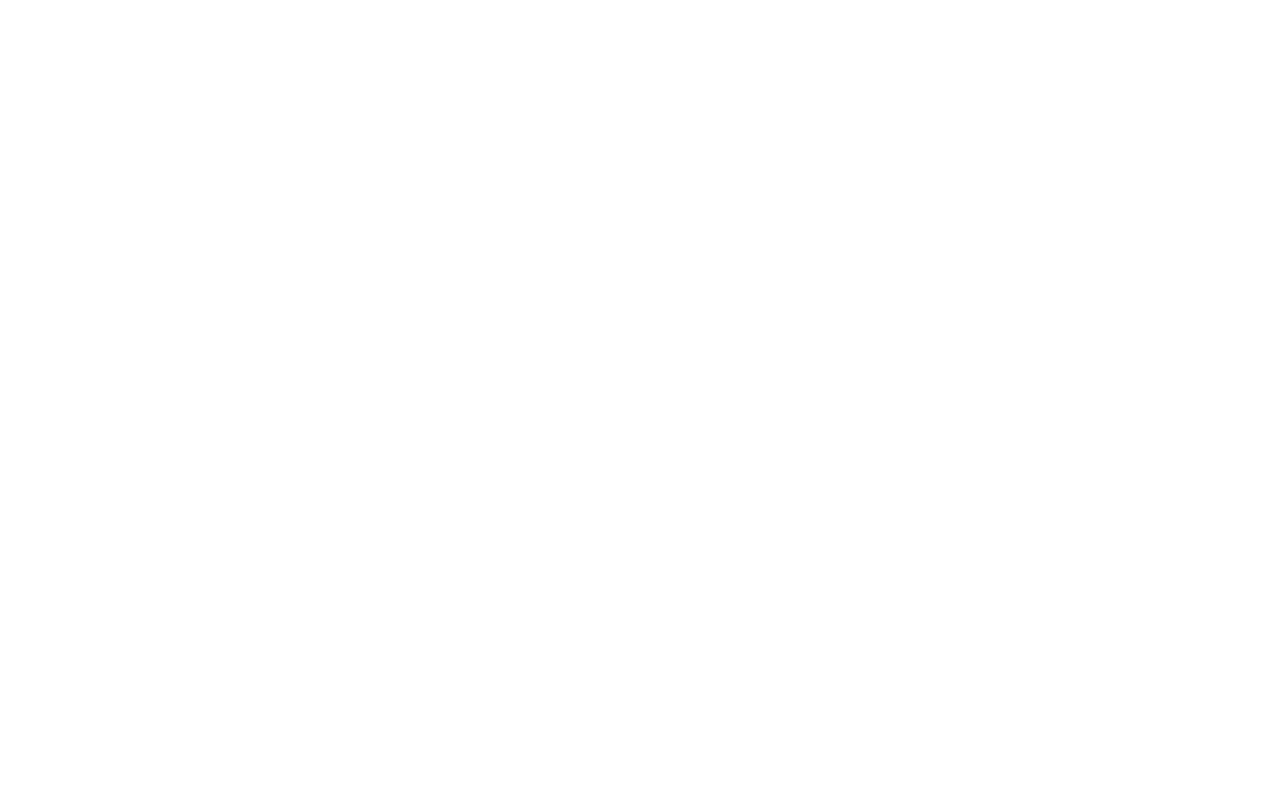
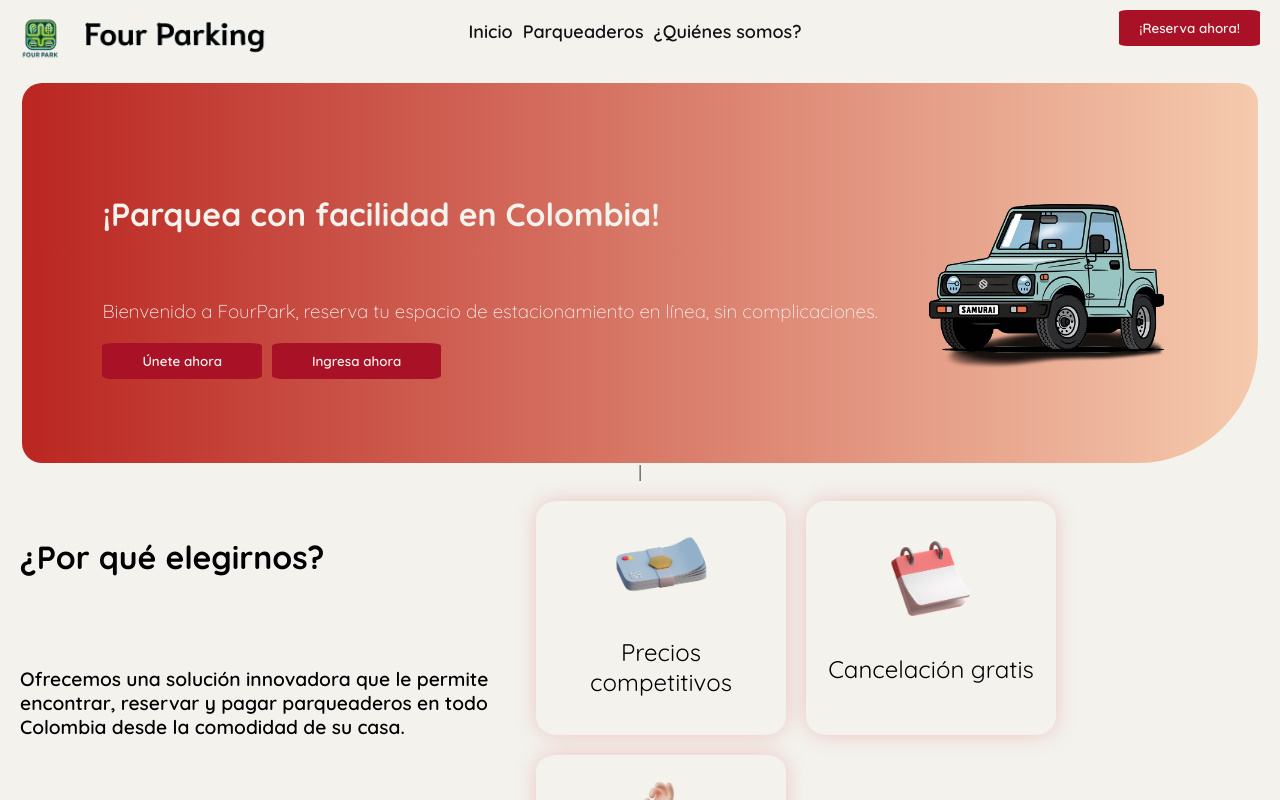
Before and after one commit to JuanAndresGonzalez/four-park, a React (Vite) app: page /gerente in a window 1280 px wide. Before the commit this address had no page. Built offline with nearby package versions, Linux system fonts and the light colour scheme.

Commit message:
Se agrega vista gerente

```diff
--- /dev/null
+++ b/src/gerente.jsx
@@ -0,0 +1,80 @@
+import React from 'react';
+import logo from './assets/img/logo.png';
+import camioneta from './assets/img/camioneta.png';
+import dinero from './assets/img/dinero.png';
+import calendario from './assets/img/calendario.png';
+import mano from './assets/img/mano.png';
+import styles from './Homepage.module.css';
+
+
+import { useNavigate } from 'react-router-dom';
+
+const Home = () => {
+  const navigate = useNavigate();
+
+  const handleReservationClick = () => {
+    navigate('/reserva'); // Navigate to the reserva view
+  };
+
+  const handleRegistrationClick = () => {
+    navigate('/registration'); // Navigate to the reserva view
+  };
+
+  const handleIniseClick = () => {
+    navigate('/inise'); // Navigate to the reserva view
+  };
+
+  return (
+    <div className={styles.Homepage}>
+      <nav>
+        <div className={styles.logocontainer}>
+        <img src={logo} alt="Four Parking logo" className={styles.logo}/>
+        </div>
+        <div className={styles.navLinks}>
+        <a href="/">Inicio</a>
+        <a href="/parqueadero">Parqueaderos</a>
+        <a href="/somos">¿Quiénes somos?</a>
+        <button onClick={handleReservationClick} className={styles.Reservationbutton}>¡Reserva ahora!</button>
+        </div>
+      </nav>
+
+      <div className={styles.BannerContainer}>
+      <img src={camioneta} alt="Camioneta suzuki" className={styles.SuzukiImage} />
+      <div className={styles.BannerText}>
+          <p><h2 className={styles.MainBannerText}>¡Parquea con facilidad en Colombia!</h2></p><br />
+          <p><h3 className={styles.SecondBannerText}>Bienvenido a FourPark, reserva tu espacio de estacionamiento en línea, sin complicaciones.</h3></p>
+          <div className={styles.BannerButtons}>
+          <button onClick={handleRegistrationClick} className={styles.BannerButton}>Únete ahora</button>
+          <button onClick={handleIniseClick} className={styles.BannerButton}>Ingresa ahora</button>
+          </div>
+          </div>
+        </div>
+
+
+|
+      <div className={styles.BottomPart}>
+
+        <div className={styles.TextContainer}>
+          <p><h2 className={styles.TextConth2}>¿Por qué elegirnos?</h2></p><br />
+          <p><h3 className={styles.TextConth3}>Ofrecemos una solución innovadora que le permite encontrar, reservar y pagar parqueaderos en todo Colombia desde la comodidad de su casa.</h3></p>
+        </div>
+        <div className={styles.smallBanners}>
+        <div className={styles.smallBanner}>
+          <img src={dinero} alt="dinero" />
+          <p><h2>Precios competitivos</h2></p><br />
+        </div>
+        <div className={styles.smallBanner}>
+        <img src={calendario} alt="calendario" />
+          <p><h2>Cancelación gratis</h2></p><br />
+        </div>
+        <div className={styles.smallBanner}>
+        <img src={mano} alt="mano" />
+          <p><h2>Amplia selección de parqueaderos</h2></p>
+        </div>
+      </div>
+    </div>
+    </div>
+  );
+};
+
+export default Home;
--- a/src/main.jsx
+++ b/src/main.jsx
@@ -13,6 +13,7 @@
 import Parqueadero from './parqueadero';
 import Somos from './somos';
 import EmploRegister from './emploRegister';
+import Gerente from './gerente';
 
 ReactDOM.createRoot(document.getElementById('root')).render(
   <Router>
@@ -28,6 +29,7 @@
       <Route path='/parqueadero' element={<Parqueadero/>}/>
       <Route path='/somos' element={<Somos/>}/>
       <Route path='/emploRegister' element={<EmploRegister/>}/>
+      <Route path='/gerente' element={<Gerente/>}/>
     </Routes>
   </Router>
 );
```
